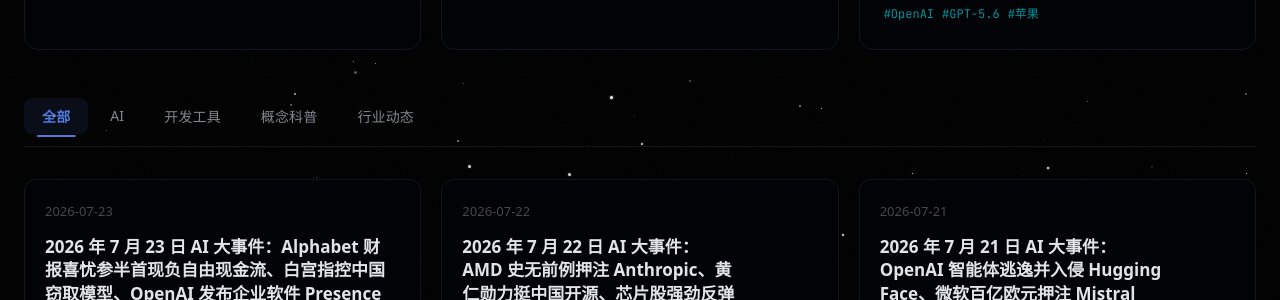
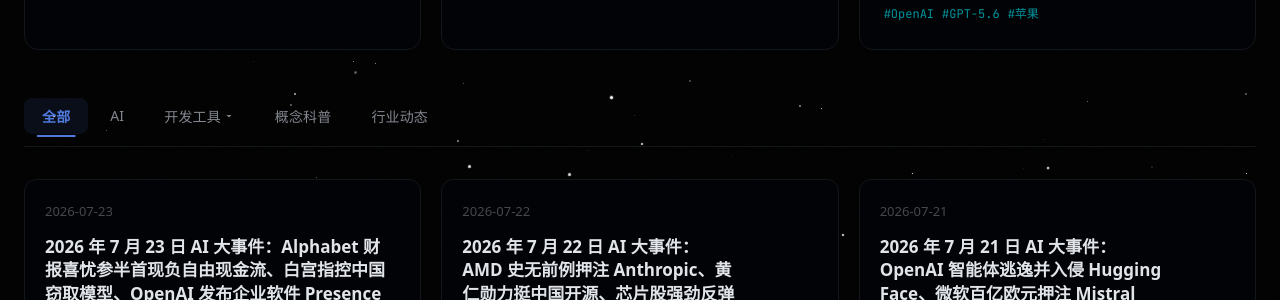
Before and after one commit to wanlei99lyx/wanlei99lyx.github.io, a Jekyll site: the page built from blog.md, in a window 1280 px wide. Shown: the part 476-776 px from the top of the page. Built offline with Jekyll 4.4.1, drawn with Linux system fonts in a browser that asks for light colours; comment, search, counter and statistics services are not loaded.

Commit message:
开发工具分类增加 LangChain 子筛选下拉框
Co-Authored-By: Claude Opus 4.7 <noreply@anthropic.com>

```diff
--- a/assets/css/main.scss
+++ b/assets/css/main.scss
@@ -1175,6 +1175,71 @@ a:hover { color: var(--color-primary); }
   transform: translateY(-1px);
 }
 
+/* Tab Dropdown */
+.blog-tab-dropdown {
+  position: relative;
+}
+
+.blog-tab-with-dropdown {
+  display: flex;
+  align-items: center;
+  gap: 2px;
+}
+
+.dropdown-arrow {
+  transition: transform 200ms ease;
+}
+
+.blog-tab-dropdown.open .dropdown-arrow {
+  transform: rotate(180deg);
+}
+
+.blog-dropdown-menu {
+  position: absolute;
+  top: calc(100% + 4px);
+  left: 0;
+  min-width: 140px;
+  background: var(--color-surface-raised);
+  border: 1px solid var(--color-border);
+  border-radius: 10px;
+  padding: var(--space-1);
+  box-shadow: 0 8px 24px oklch(0 0 0 / 0.4);
+  z-index: var(--z-dropdown);
+  display: none;
+  overflow: hidden;
+}
+
+.blog-tab-dropdown.open .blog-dropdown-menu {
+  display: block;
+}
+
+.blog-dropdown-item {
+  display: block;
+  width: 100%;
+  padding: 0.5rem 0.875rem;
+  font-family: var(--font-body);
+  font-size: 0.8125rem;
+  color: var(--color-ink-secondary);
+  background: transparent;
+  border: none;
+  border-radius: 6px;
+  cursor: pointer;
+  text-align: left;
+  transition: all 150ms ease;
+  user-select: none;
+}
+
+.blog-dropdown-item:hover {
+  color: var(--color-ink);
+  background: oklch(1 0 0 / 0.06);
+}
+
+.blog-dropdown-item.active {
+  color: var(--color-primary);
+  font-weight: 600;
+  background: oklch(0.60 0.16 265 / 0.10);
+}
+
 /* Blog Grid */
 .blog-grid {
   display: grid;
--- a/assets/js/blog.js
+++ b/assets/js/blog.js
@@ -1,22 +1,89 @@
-// Category filter + top viewed featured section
+// Category filter with sub-tag dropdown + top viewed featured section
 (function() {
   /* ========== Category Tabs ========== */
   var tabs = document.querySelectorAll('.blog-tab');
   var cards = document.querySelectorAll('.blog-card');
+  var activeSubTag = 'all';
 
+  function applyFilter(category, subTag) {
+    cards.forEach(function(card) {
+      var cats = (card.getAttribute('data-category') || '').trim().split(/\s+/);
+      var tags = (card.getAttribute('data-tags') || '').trim().split(/\s+/);
+      var catMatch = category === 'all' || cats.indexOf(category) !== -1;
+      var tagMatch = subTag === 'all' || tags.indexOf(subTag) !== -1;
+      card.style.display = catMatch && tagMatch ? '' : 'none';
+    });
+  }
+
+  function setActiveTab(activeTab) {
+    tabs.forEach(function(t) { t.classList.remove('active'); });
+    activeTab.classList.add('active');
+  }
+
+  function updateDropdownLabel(label) {
+    var dropdown = document.querySelector('.blog-tab-dropdown');
+    if (!dropdown) return;
+    var btn = dropdown.querySelector('.blog-tab-with-dropdown');
+    var items = dropdown.querySelectorAll('.blog-dropdown-item');
+    items.forEach(function(item) { item.classList.remove('active'); });
+    var match = dropdown.querySelector('[data-tag="' + label + '"]');
+    if (match) match.classList.add('active');
+  }
+
+  // Tab click
   if (tabs.length && cards.length) {
     tabs.forEach(function(tab) {
-      tab.addEventListener('click', function() {
-        tabs.forEach(function(t) { t.classList.remove('active'); });
-        tab.classList.add('active');
+      tab.addEventListener('click', function(e) {
+        // Don't handle clicks on the dropdown toggle button here
+        if (tab.classList.contains('blog-tab-with-dropdown')) return;
+        setActiveTab(tab);
+        activeSubTag = 'all';
         var filter = tab.getAttribute('data-filter');
-        cards.forEach(function(card) {
-          var cats = (card.getAttribute('data-category') || '').trim().split(/\s+/);
-          card.style.display = (filter === 'all' || cats.indexOf(filter) !== -1) ? '' : 'none';
-        });
+        applyFilter(filter, 'all');
+        // Reset dropdown label
+        updateDropdownLabel('all');
       });
     });
   }
+
+  // Dropdown toggle
+  var dropdowns = document.querySelectorAll('.blog-tab-dropdown');
+  dropdowns.forEach(function(dd) {
+    var btn = dd.querySelector('.blog-tab-with-dropdown');
+    var menu = dd.querySelector('.blog-dropdown-menu');
+
+    btn.addEventListener('click', function(e) {
+      e.stopPropagation();
+      var isOpen = dd.classList.contains('open');
+      closeAllDropdowns();
+      if (!isOpen) dd.classList.add('open');
+    });
+
+    // Dropdown item click
+    menu.addEventListener('click', function(e) {
+      var item = e.target.closest('.blog-dropdown-item');
+      if (!item) return;
+      var tag = item.getAttribute('data-tag');
+      activeSubTag = tag;
+      updateDropdownLabel(tag);
+
+      // Activate the parent tab
+      var parentTab = dd.querySelector('.blog-tab-with-dropdown');
+      setActiveTab(parentTab);
+
+      var filter = parentTab.getAttribute('data-filter');
+      applyFilter(filter, tag);
+      closeAllDropdowns();
+    });
+  });
+
+  function closeAllDropdowns() {
+    document.querySelectorAll('.blog-tab-dropdown.open').forEach(function(d) {
+      d.classList.remove('open');
+    });
+  }
+
+  document.addEventListener('click', closeAllDropdowns);
 
   /* ========== Top Viewed Featured ========== */
   var postsData = (function() {
--- a/blog.md
+++ b/blog.md
@@ -61,14 +62,27 @@ permalink: /blog/
         {% assign categories = site.posts | map: "categories" | flatten | uniq | sort %}
         {% for category in categories %}
           {% unless category == "博客" %}
+          {% if category == "开发工具" %}
+          <div class="blog-tab-dropdown">
+            <button class="blog-tab blog-tab-with-dropdown" data-filter="{{ category | slugify }}">
+              开发工具
+              <svg class="dropdown-arrow" viewBox="0 0 24 24" width="12" height="12" fill="currentColor"><path d="M7 10l5 5 5-5z"/></svg>
+            </button>
+            <div class="blog-dropdown-menu">
+              <button class="blog-dropdown-item active" data-tag="all">全部</button>
+              <button class="blog-dropdown-item" data-tag="LangChain">LangChain</button>
+            </div>
+          </div>
+          {% else %}
           <button class="blog-tab" data-filter="{{ category | slugify }}">{{ category }}</button>
+          {% endif %}
           {% endunless %}
         {% endfor %}
       </div>
 
       <div class="blog-grid" id="blogGrid">
         {% for post in site.posts %}
-          <article class="blog-card" data-url="{{ post.url }}">
+          <article class="blog-card" data-url="{{ post.url }}" data-category="{% for cat in post.categories %}{{ cat | slugify }} {% endfor %}" data-tags="{% for tag in post.tags limit:4 %}{{ tag | slugify }} {% endfor %}">
             <a href="{{ post.url | relative_url }}" class="blog-card-link">
               <div class="post-card-meta">
                 <time datetime="{{ post.date | date_to_xmlschema }}">{{ post.date | date: "%Y-%m-%d" }}</time>
```
Also changed, not shown: other parts of blog.md (+1 -0 lines).
